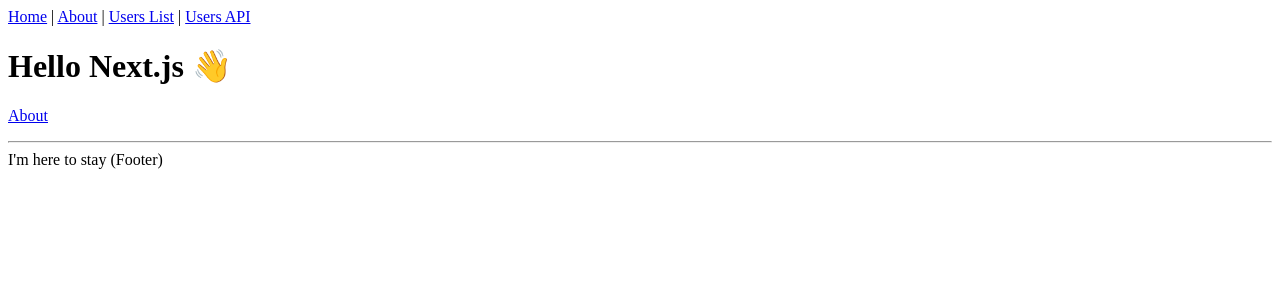
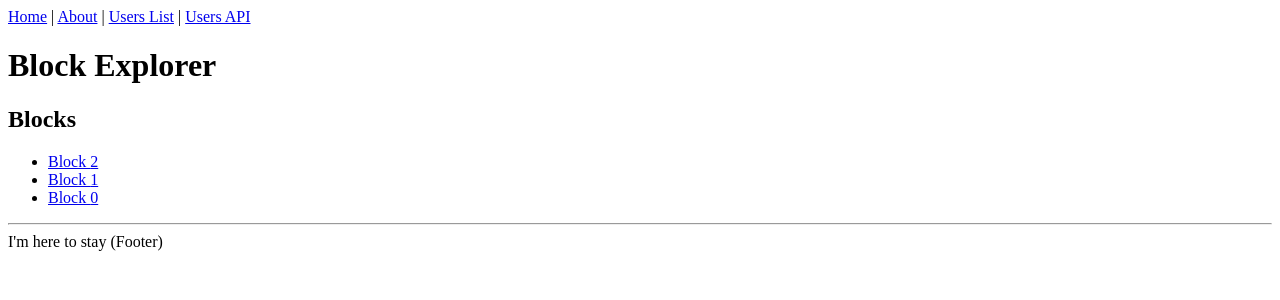
Before and after one commit to dmihal/block-explorer, a Next.js app: page / in a window 1280 px wide. Shown: the top 300 px of the page. Built offline with nearby package versions, Linux system fonts and the light colour scheme.

Commit message:
Display blocks on homepage

```diff
--- /dev/null
+++ b/data/blocks.ts
@@ -0,0 +1,52 @@
+export interface Block {
+  number: number;
+  hash: string;
+  parentHash: string | null;
+  size: number;
+  timestamp: number;
+  transactions: string[];
+}
+
+const blocks: Block[] = [
+  {
+    number: 0,
+    hash: '0xef95f2f1ed3ca60b048b4bf67cde2195961e0bba6f70bcbea9a2c4e133e34b46',
+    parentHash: null,
+    size: 10000,
+    timestamp: Date.now(),
+    transactions: [],
+  },
+  {
+    number: 1,
+    hash: '0xca60b048b4d361e0bba6f70bcbea9a2c4e133e34b46bf67cde21959ef95f2f1e',
+    parentHash: '0xef95f2f1ed3ca60b048b4bf67cde2195961e0bba6f70bcbea9a2c4e133e34b46',
+    size: 10000,
+    timestamp: Date.now(),
+    transactions: [],
+  },
+  {
+    number: 2,
+    hash: '0xba6f702c4e133e34bca60b048b4d361e0b46bf67cde21959ef95f2f1ebcbea9a',
+    parentHash: '0xca60b048b4d361e0bba6f70bcbea9a2c4e133e34b46bf67cde21959ef95f2f1e',
+    size: 10000,
+    timestamp: Date.now(),
+    transactions: [],
+  },
+];
+
+export function getBlock(blockNum: number) {
+  for (const block of blocks) {
+    if (blockNum === block.number) {
+      return block;
+    }
+  }
+  return null;
+}
+
+interface BlockQueryOptions {
+
+}
+
+export function getBlocks({}: BlockQueryOptions = {}) {
+  return blocks.reverse();
+}
--- a/pages/index.tsx
+++ b/pages/index.tsx
@@ -1,15 +1,33 @@
-import Link from 'next/link'
-import Layout from '../components/Layout'
+import { NextPage, GetServerSideProps } from 'next';
+import Link from 'next/link';
+import Layout from '../components/Layout';
+import { getBlocks, Block } from 'data/blocks';
 
-const IndexPage = () => (
-  <Layout title="Home | Next.js + TypeScript Example">
-    <h1>Hello Next.js 👋</h1>
-    <p>
-      <Link href="/about">
-        <a>About</a>
-      </Link>
-    </p>
-  </Layout>
-)
+interface IndexPageProps {
+  blocks: Block[];
+}
 
-export default IndexPage
+const IndexPage: NextPage<IndexPageProps> = ({ blocks }) => {
+  return (
+    <Layout title="Block Explorer">
+      <h1>Block Explorer</h1>
+      <h2>Blocks</h2>
+      <ul>
+        {blocks.map((block) => (
+          <li key={block.hash}>
+            <Link href={`/blocks/${block.number}`}>
+              <a>Block {block.number}</a>
+            </Link>
+          </li>
+        ))}
+      </ul>
+    </Layout>
+  );
+};
+
+export default IndexPage;
+
+export const getServerSideProps: GetServerSideProps = async ({ req }) => {
+  const blocks = getBlocks();
+  return { props: { blocks } };
+};
--- a/tsconfig.json
+++ b/tsconfig.json
@@ -2,6 +2,7 @@
   "compilerOptions": {
     "allowJs": true,
     "alwaysStrict": true,
+    "baseUrl": ".",
     "esModuleInterop": true,
     "forceConsistentCasingInFileNames": true,
     "isolatedModules": true,
```
